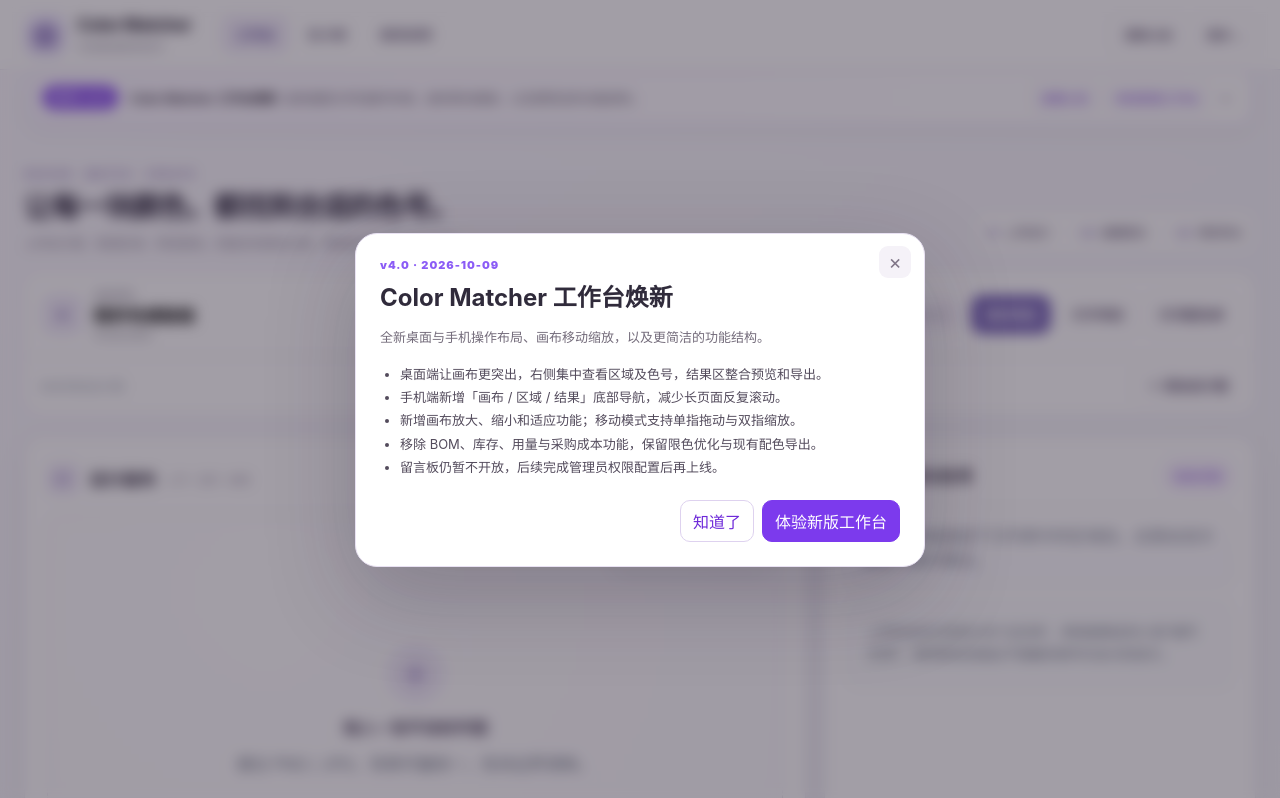
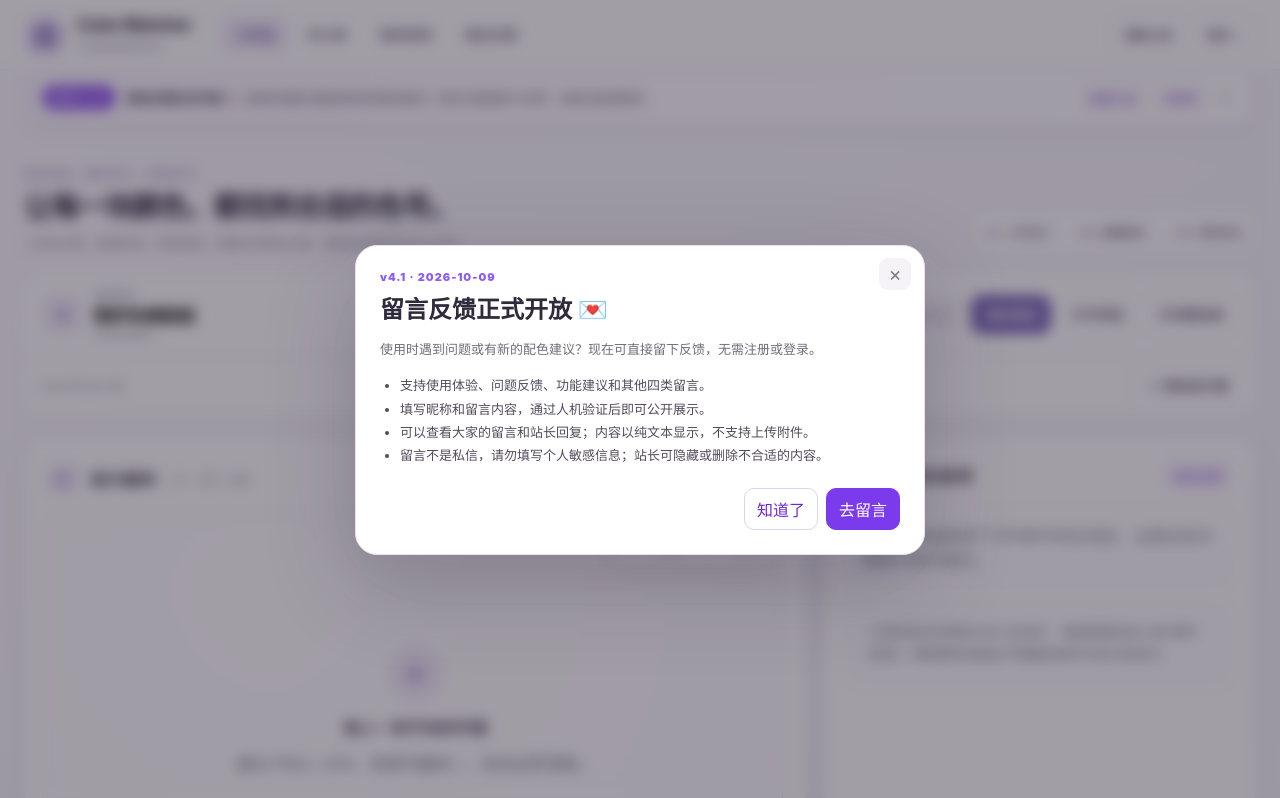
Before and after one commit to invoidstar/color-matcher, a plain HTML site: page index.html in a window 1280 px wide. Shown: the top 798 px of the page. Drawn offline with Linux system fonts and the light colour scheme; some packages are replaced by stand-ins of ours; a script that the page names is missing.

Commit message:
release: stage guestbook links, announcement, uncached API requests and Pages readiness gate

```diff
--- a/data/announcements.js
+++ b/data/announcements.js
@@ -1,5 +1,20 @@
 /* Add a new object at the top for every major release. A new id makes the announcement appear again. */
 window.PCM_ANNOUNCEMENTS=[
+  {
+    id:'guestbook-v1-launch',
+    version:'v4.1',
+    date:'2026-10-09',
+    title:'留言反馈正式开放 💌',
+    summary:'使用时遇到问题或有新的配色建议？现在可直接留下反馈，无需注册或登录。',
+    details:[
+      '支持使用体验、问题反馈、功能建议和其他四类留言。',
+      '填写昵称和留言内容，通过人机验证后即可公开展示。',
+      '可以查看大家的留言和站长回复；内容以纯文本显示，不支持上传附件。',
+      '留言不是私信，请勿填写个人敏感信息；站长可隐藏或删除不合适的内容。'
+    ],
+    link:'./guestbook.html',
+    linkText:'去留言'
+  },
   {
     id:'v4.0-workspace-redesign',
     version:'v4.0',
@@ -11,7 +26,7 @@
       '手机端新增「画布 / 区域 / 结果」底部导航，减少长页面反复滚动。',
       '新增画布放大、缩小和适应功能；移动模式支持单指拖动与双指缩放。',
       '移除 BOM、库存、用量与采购成本功能，保留限色优化与现有配色导出。',
-      '留言板仍暂不开放，后续完成管理员权限配置后再上线。'
+      '后续较大的功能更新也将继续通过站内公告提醒。'
     ],
     link:'./',
     linkText:'体验新版工作台'
--- a/guestbook.html
+++ b/guestbook.html
@@ -8,6 +8,7 @@
 <meta name="description" content="Color Matcher · 毛绒娃娃配色助手留言和意见反馈">
 <link rel="icon" href="./icon.svg" type="image/svg+xml">
 <link rel="stylesheet" href="./css/guestbook.css">
+<link rel="stylesheet" href="./css/traffic.css">
 <title>留言与反馈 · Color Matcher</title>
 </head>
 <body>
@@ -20,6 +21,7 @@
     <a href="./">工作台</a>
     <a href="./palette.html">色卡库</a>
     <a href="./guide.html">使用说明</a>
+    <a href="./guestbook.html" aria-current="page">留言反馈</a>
   </nav>
 </header>
 <main class="guestbook-container">
@@ -73,8 +75,10 @@
     </section>
   </div>
 </main>
-<footer>Color Matcher · 留言与反馈 · 让每一条建议都被认真看见。</footer>
+<footer>Color Matcher · 留言与反馈 · 让每一条建议都被认真看见。
+ <span class="traffic-stats" aria-label="本页访问统计">本页统计 <span class="traffic-dot">·</span> 访客 UV <span id="busuanzi_page_uv">加载中...</span> <span class="traffic-dot">·</span> 浏览量 PV <span id="busuanzi_page_pv">加载中...</span></span></footer>
 <script src="./js/guestbook-config.js"></script>
 <script src="./js/guestbook.js" defer></script>
+<script src="//cdn.busuanzi.cc/busuanzi/3.6.9/busuanzi.min.js" defer></script>
 </body>
 </html>
--- a/index.html
+++ b/index.html
@@ -20,12 +20,12 @@
     <a class="v4-brand" href="./" aria-label="Color Matcher 工作台">
       <span class="v4-brand-mark" aria-hidden="true">✿</span><span class="v4-brand-copy"><strong>Color Matcher</strong><small>毛绒娃娃配色助手</small></span>
     </a>
-    <nav class="v4-top-nav" aria-label="网站导航"><a href="./" class="current" aria-current="page">工作台</a><a href="./palette.html">色卡库</a><a href="./guide.html">使用说明</a></nav>
+    <nav class="v4-top-nav" aria-label="网站导航"><a href="./" class="current" aria-current="page">工作台</a><a href="./palette.html">色卡库</a><a href="./guide.html">使用说明</a><a href="./guestbook.html">留言反馈</a></nav>
     <div class="header-right">
       <button type="button" id="announcementBtn" class="v4-header-link">更新公告</button>
       <details class="v4-more-menu"><summary>更多 ⌄</summary><div class="v4-more-content">
         <button type="button" id="paletteManagerBtn">色卡管理</button>
-        <a href="./palette.html">浏览全部色卡</a><a href="./guide.html">使用帮助</a>
+        <a href="./palette.html">浏览全部色卡</a><a href="./guide.html">使用帮助</a><a href="./guestbook.html">留言反馈</a>
       </div></details>
     </div>
   </header>
```
Also changed, not shown: guide.html (+1 -1 lines), palette.html (+1 -0 lines), sw.js (+15 -2 lines), .github/workflows/deploy-pages.yml, README.md.
